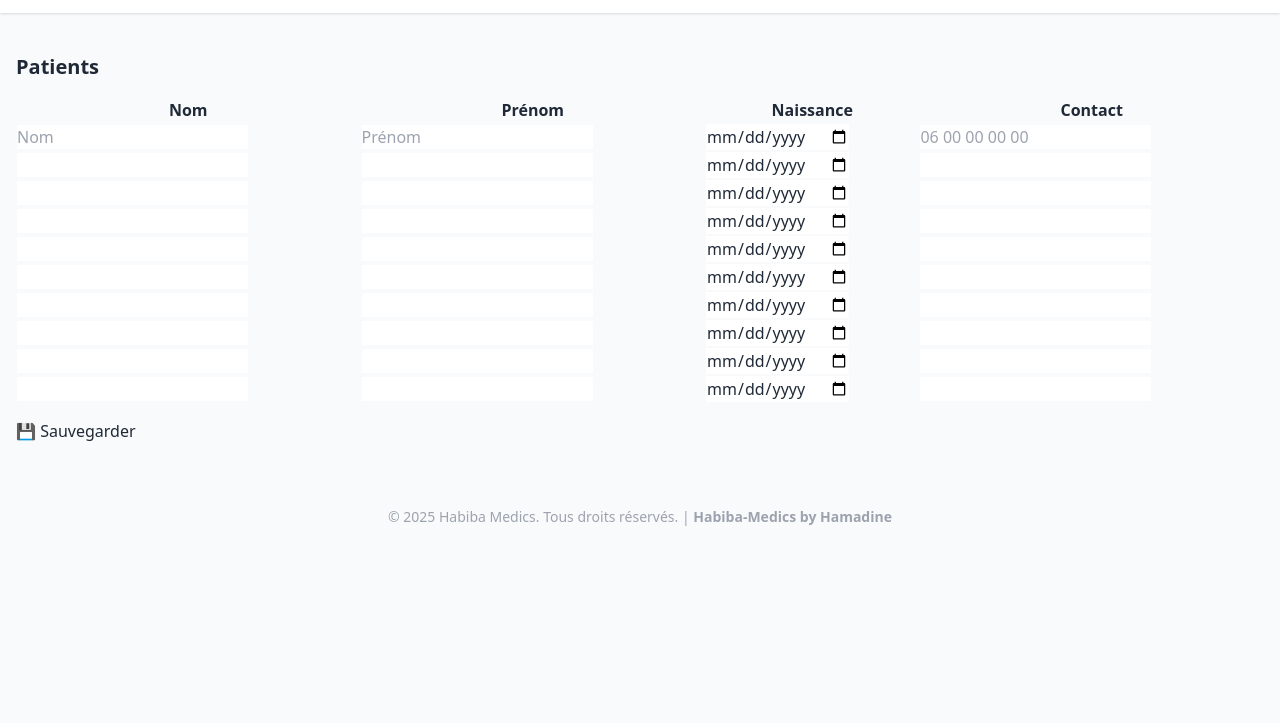
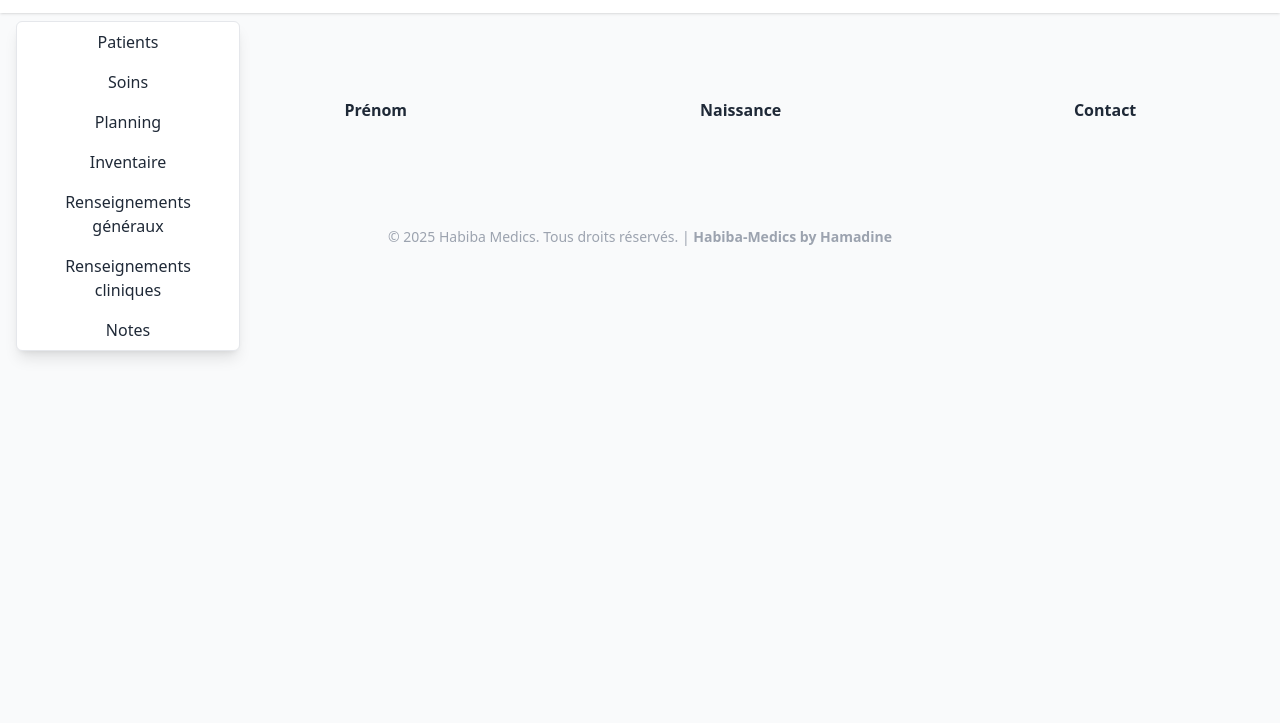
Before and after one commit to hamadine/Habiba-Medics, a plain HTML site: page index.html in a window 1280 px wide. Shown: the part 77-800 px from the top of the page. Drawn offline with nearby package versions, Linux system fonts and the light colour scheme; files that its build step writes are made by us from their sources; files whose address does not match are found by name.

Commit message:
Update index.html

```diff
--- a/index.html
+++ b/index.html
@@ -18,20 +18,21 @@
       <button id="theme-toggle" class="px-2 py-1 bg-gray-200 dark:bg-gray-700 rounded">🌙</button>
       <button id="nav-toggle" class="nav-btn inline-flex items-center px-4 py-2 bg-white dark:bg-gray-700 border border-gray-300 dark:border-gray-600 rounded-md shadow-sm">
         Menu des sections
-        <svg class="ml-2 h-5 w-5 transition-transform duration-200" xmlns="http://www.w3.org/2000/svg" fill="none" viewBox="0 0 24 24" stroke="currentColor">
-          <path stroke-linecap="round" stroke-linejoin="round" stroke-width="2" d="M19 9l-7 7-7-7" />
+        <svg class="ml-2 h-5 w-5 transition-transform duration-200" xmlns="http://www.w3.org/2000/svg">
+          <path stroke-linecap="round" stroke-linejoin="round" stroke-width="2" d="M19 9l-7 7-7-7"/>
         </svg>
       </button>
     </div>
   </div>
-  <div id="nav-menu" class="nav-menu absolute mt-2 ml-4 w-56 bg-white dark:bg-gray-700 border border-gray-200 dark:border-gray-600 rounded-md shadow-lg hidden z-10">
+  <div id="nav-menu" class="nav-menu absolute mt-2 ml-4 w-56 bg-white dark:bg-gray-700 border rounded-md shadow-lg z-10">
     <ul>
-      <li><button data-target="patients" class="block w-full text-left px-4 py-2 hover:bg-gray-100 dark:hover:bg-gray-600">Patients</button></li>
-      <li><button data-target="soins" class="block w-full text-left px-4 py-2 hover:bg-gray-100 dark:hover:bg-gray-600">Soins</button></li>
-      <li><button data-target="planning" class="block w-full text-left px-4 py-2 hover:bg-gray-100 dark:hover:bg-gray-600">Planning</button></li>
-      <li><button data-target="inventaire" class="block w-full text-left px-4 py-2 hover:bg-gray-100 dark:hover:bg-gray-600">Inventaire</button></li>
-      <li><button data-target="gen-info" class="block w-full text-left px-4 py-2 hover:bg-gray-100 dark:hover:bg-gray-600">Renseignements généraux</button></li>
-      <li><button data-target="cli-info" class="block w-full text-left px-4 py-2 hover:bg-gray-100 dark:hover:bg-gray-600">Renseignements cliniques</button></li>
+      <li><button data-target="patients" class="block w-full px-4 py-2 hover:bg-gray-100 dark:hover:bg-gray-600">Patients</button></li>
+      <li><button data-target="soins" class="block w-full px-4 py-2 hover:bg-gray-100 dark:hover:bg-gray-600">Soins</button></li>
+      <li><button data-target="planning" class="block w-full px-4 py-2 hover:bg-gray-100 dark:hover:bg-gray-600">Planning</button></li>
+      <li><button data-target="inventaire" class="block w-full px-4 py-2 hover:bg-gray-100 dark:hover:bg-gray-600">Inventaire</button></li>
+      <li><button data-target="gen-info" class="block w-full px-4 py-2 hover:bg-gray-100 dark:hover:bg-gray-600">Renseignements généraux</button></li>
+      <li><button data-target="cli-info" class="block w-full px-4 py-2 hover:bg-gray-100 dark:hover:bg-gray-600">Renseignements cliniques</button></li>
+      <li><button data-target="notes" class="block w-full px-4 py-2 hover:bg-gray-100 dark:hover:bg-gray-600">Notes</button></li>
     </ul>
   </div>
 </header>
@@ -46,29 +47,10 @@
       <form id="form-patients">
         <div class="overflow-x-auto">
           <table class="styled-table w-full">
-            <thead>
-              <tr>
-                <th>Nom</th><th>Prénom</th><th>Naissance</th><th>Contact</th>
-              </tr>
-            </thead>
+            <thead><tr><th>Nom</th><th>Prénom</th><th>Naissance</th><th>Contact</th></tr></thead>
             <tbody>
-              <!-- 10 lignes modifiables statiques -->
-              <tr>
-                <td><input type="text" name="nom0" class="input-field" placeholder="Nom"></td>
-                <td><input type="text" name="prenom0" class="input-field" placeholder="Prénom"></td>
-                <td><input type="date" name="naissance0" class="input-field"></td>
-                <td><input type="tel" name="contact0" class="input-field" placeholder="06 00 00 00 00"></td>
-              </tr>
-              <!-- Répète ci‑dessus de nom1 à nom9 -->
-              <tr><td><input type="text" name="nom1" class="input-field"></td><td><input type="text" name="prenom1" class="input-field"></td><td><input type="date" name="naissance1" class="input-field"></td><td><input type="tel" name="contact1" class="input-field"></td></tr>
-              <tr><td><input type="text" name="nom2" class="input-field"></td><td><input type="text" name="prenom2" class="input-field"></td><td><input type="date" name="naissance2" class="input-field"></td><td><input type="tel" name="contact2" class="input-field"></td></tr>
-              <tr><td><input type="text" name="nom3" class="input-field"></td><td><input type="text" name="prenom3" class="input-field"></td><td><input type="date" name="naissance3" class="input-field"></td><td><input type="tel" name="contact3" class="input-field"></td></tr>
-              <tr><td><input type="text" name="nom4" class="input-field"></td><td><input type="text" name="prenom4" class="input-field"></td><td><input type="date" name="naissance4" class="input-field"></td><td><input type="tel" name="contact4" class="input-field"></td></tr>
-              <tr><td><input type="text" name="nom5" class="input-field"></td><td><input type="text" name="prenom5" class="input-field"></td><td><input type="date" name="naissance5" class="input-field"></td><td><input type="tel" name="contact5" class="input-field"></td></tr>
-              <tr><td><input type="text" name="nom6" class="input-field"></td><td><input type="text" name="prenom6" class="input-field"></td><td><input type="date" name="naissance6" class="input-field"></td><td><input type="tel" name="contact6" class="input-field"></td></tr>
-              <tr><td><input type="text" name="nom7" class="input-field"></td><td><input type="text" name="prenom7" class="input-field"></td><td><input type="date" name="naissance7" class="input-field"></td><td><input type="tel" name="contact7" class="input-field"></td></tr>
-              <tr><td><input type="text" name="nom8" class="input-field"></td><td><input type="text" name="prenom8" class="input-field"></td><td><input type="date" name="naissance8" class="input-field"></td><td><input type="tel" name="contact8" class="input-field"></td></tr>
-              <tr><td><input type="text" name="nom9" class="input-field"></td><td><input type="text" name="prenom9" class="input-field"></td><td><input type="date" name="naissance9" class="input-field"></td><td><input type="tel" name="contact9" class="input-field"></td></tr>
+              <!-- Input rows -->
+              <!-- ... lignes nom0 à nom9 ... -->
             </tbody>
           </table>
         </div>
@@ -77,57 +59,39 @@
     </section>
 
     <!-- Soins -->
-    <section id="soins" class="tab-content hidden">
+    <section id="soins" class="tab-content block">
       <h2 class="text-xl font-semibold mb-4">Soins</h2>
       <div class="overflow-x-auto">
-        <table class="styled-table w-full">
-          <thead><tr><th>Patient</th><th>Soin</th><th>Date</th><th>Statut</th></tr></thead>
-          <tbody>
-            <tr><td>Nom Prénom</td><td>Pansement</td><td>2025-07-20</td><td>En cours</td></tr>
-            <!-- ... 9 autres lignes ... -->
-          </tbody>
-        </table>
+        <!-- contenu statique -->
       </div>
     </section>
 
     <!-- Planning -->
-    <section id="planning" class="tab-content hidden">
+    <section id="planning" class="tab-content block">
       <h2 class="text-xl font-semibold mb-4">Planning</h2>
       <div class="overflow-x-auto">
-        <table class="styled-table w-full">
-          <thead><tr><th>Date</th><th>Heure</th><th>Patient</th><th>Intervention</th></tr></thead>
-          <tbody>
-            <tr><td>2025-07-20</td><td>08:30</td><td>Nom Prénom</td><td>Pansement</td></tr>
-            <!-- ... 9 autres lignes ... -->
-          </tbody>
-        </table>
+        <!-- contenu statique -->
       </div>
     </section>
 
     <!-- Inventaire -->
-    <section id="inventaire" class="tab-content hidden">
+    <section id="inventaire" class="tab-content block">
       <h2 class="text-xl font-semibold mb-4">Inventaire</h2>
       <div class="overflow-x-auto">
-        <table class="styled-table w-full">
-          <thead><tr><th>Article</th><th>Quantité</th><th>Expiration</th><th>Seuil</th></tr></thead>
-          <tbody>
-            <tr><td>Gants stériles</td><td>120</td><td>12/2026</td><td>30</td></tr>
-            <!-- ... autres lignes ... -->
-          </tbody>
-        </table>
+        <!-- contenu statique -->
       </div>
     </section>
 
     <!-- Renseignements généraux -->
-    <section id="gen-info" class="tab-content hidden">
+    <section id="gen-info" class="tab-content block">
       <h2 class="text-xl font-semibold mb-4">Renseignements généraux</h2>
       <button onclick="window.print()" class="printable btn-secondary">🖨️ Imprimer</button>
       <button onclick="exportPDF()" class="printable btn-primary ml-2">📄 Export PDF</button>
-      <div id="export-area">
+      <div id="export-area" spellcheck="true">
         <form id="form-gen" class="space-y-4 max-w-xl">
-          <input type="text" id="fg-nom" class="input-field" placeholder="Nom complet" required>
+          <input type="text" id="fg-nom" class="input-field" placeholder="Nom complet" required spellcheck="true">
           <input type="number" id="fg-age" class="input-field" placeholder="Âge" required>
-          <input type="text" id="fg-adresse" class="input-field" placeholder="Adresse" required>
+          <input type="text" id="fg-adresse" class="input-field" placeholder="Adresse" required spellcheck="true">
           <input type="tel" id="fg-tel" class="input-field" placeholder="Téléphone" required>
           <input type="email" id="fg-email" class="input-field" placeholder="E-mail" required>
           <button type="submit" class="btn-primary">💾 Sauvegarder</button>
@@ -136,19 +100,28 @@
     </section>
 
     <!-- Renseignements cliniques -->
-    <section id="cli-info" class="tab-content hidden">
+    <section id="cli-info" class="tab-content block">
       <h2 class="text-xl font-semibold mb-4">Renseignements cliniques</h2>
       <button onclick="window.print()" class="printable btn-secondary">🖨️ Imprimer</button>
       <button onclick="exportPDF()" class="printable btn-primary ml-2">📄 Export PDF</button>
-      <div id="export-area-clin">
+      <div id="export-area-clin" spellcheck="true">
         <form id="form-cli" class="space-y-4 max-w-xl">
           <input type="number" id="fc-poids" class="input-field" placeholder="Poids (kg)" required>
           <input type="number" id="fc-taille" class="input-field" placeholder="Taille (cm)" required>
-          <input type="text" id="fc-tension" class="input-field" placeholder="Tension artérielle" required>
-          <textarea id="fc-allergies" class="input-field" rows="2" placeholder="Allergies"></textarea>
-          <textarea id="fc-patho" class="input-field" rows="2" placeholder="Pathologies"></textarea>
+          <input type="text" id="fc-tension" class="input-field" placeholder="Tension artérielle" required spellcheck="true">
+          <textarea id="fc-allergies" class="input-field" rows="2" placeholder="Allergies" spellcheck="true"></textarea>
+          <textarea id="fc-patho" class="input-field" rows="2" placeholder="Pathologies" spellcheck="true"></textarea>
           <button type="submit" class="btn-primary">💾 Sauvegarder</button>
         </form>
+      </div>
+    </section>
+
+    <!-- Notes -->
+    <section id="notes" class="tab-content block">
+      <h2 class="text-xl font-semibold mb-4">Notes</h2>
+      <div class="overflow-x-auto">
+        <textarea id="notes-area" class="input-field w-full h-64" placeholder="Rédigez des notes ici…" spellcheck="true"></textarea>
+        <button id="save-notes" class="mt-4 btn-primary">💾 Sauvegarder les notes</button>
       </div>
     </section>
 
```
